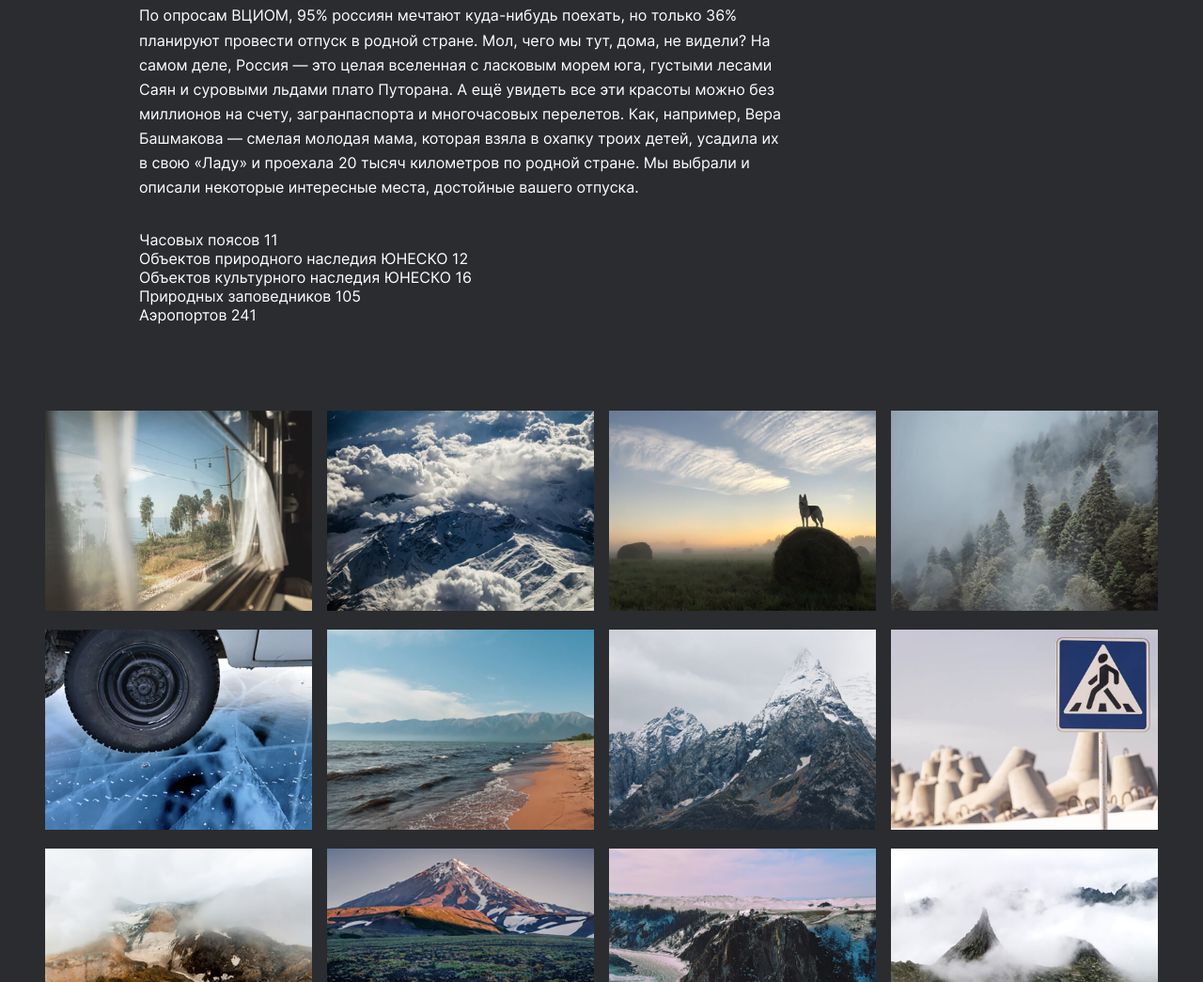
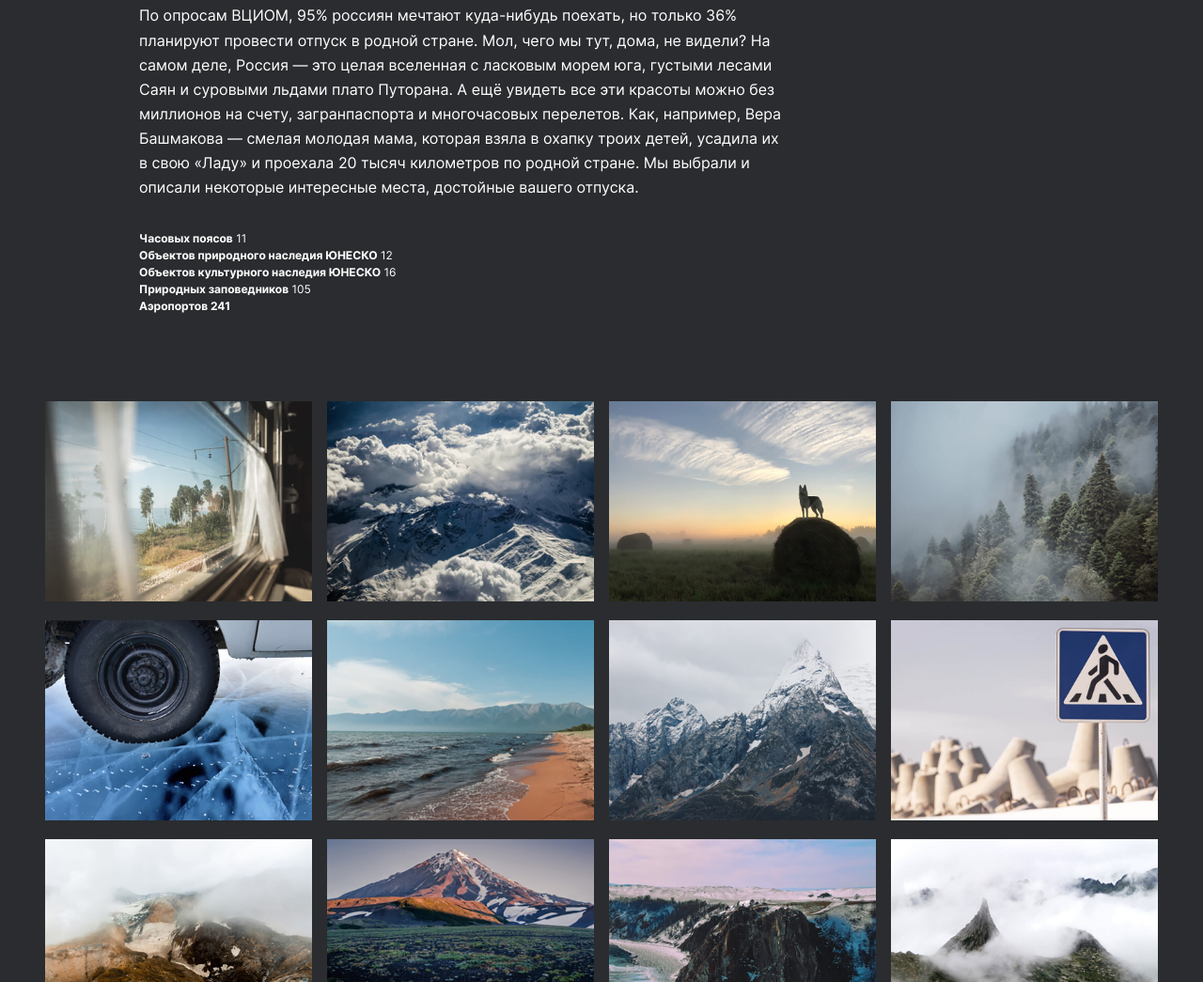
Before and after one commit to Vakulina/russian-travel, a plain HTML site: page index.html in a window 1280 px wide. Shown: the part 1353-2398 px from the top of the page at 94% size. Drawn offline with Linux system fonts and the light colour scheme.

Commit message:
fix: change font of intro__list

```diff
--- a/blocks/intro/__list/intro__list.css
+++ b/blocks/intro/__list/intro__list.css
@@ -2,4 +2,7 @@
   list-style: none;
   padding: 0;
   margin: 0;
+  font-size: 12px;
+  font-weight: 400;
+  line-height: 1.5;
 }
--- /dev/null
+++ b/blocks/page/__bold-text/page__bold-text.css
@@ -0,0 +1,3 @@
+.page__bold-text {
+  font-weight: 700;
+  }
--- a/index.html
+++ b/index.html
@@ -30,11 +30,11 @@
            отпуск в родной стране. Мол, чего мы тут, дома, не видели? На самом деле, Россия — это целая вселенная с ласковым морем юга, густыми лесами Саян и суровыми льдами плато Путорана. А ещё увидеть все эти красоты можно без миллионов на счету, загранпаспорта и многочасовых перелетов. Как, например, Вера Башмакова — смелая молодая мама, которая взяла в охапку троих детей, усадила их в свою «Ладу» и проехала 20 тысяч километров по родной стране.
           Мы выбрали и описали некоторые интересные места, достойные вашего отпуска.</p>
         <ul class="intro__list">
-          <li class="intro__item">Часовых поясов 11</li>
-          <li class="intro__item">Объектов природного наследия ЮНЕСКО 12</li>
-          <li class="intro__item">Объектов культурного наследия ЮНЕСКО 16</li>
-          <li class="intro__item">Природных заповедников 105</li>
-          <li class="intro__item">Аэропортов 241</li>
+          <li class="intro__item"><span class="page__bold-text">Часовых поясов</span> 11</li>
+          <li class="intro__item"><span class="page__bold-text">Объектов природного наследия ЮНЕСКО</span> 12</li>
+          <li class="intro__item"><span class="page__bold-text">Объектов культурного наследия ЮНЕСКО</span> 16</li>
+          <li class="intro__item"><span class="page__bold-text">Природных заповедников</span> 105</li>
+          <li class="intro__item"><span class="page__bold-text">Аэропортов 241</li>
         </ul>
       </section>
       <section class="gallery">
--- a/pages/index.css
+++ b/pages/index.css
@@ -36,3 +36,4 @@
 @import url("../blocks/navigation/navigation.css");
 @import url("../blocks/navigation/__link/navigation__link.css");
 @import url("../blocks/page/__link/page__link.css");
+@import url("../blocks/page/__bold-text/page__bold-text.css");
```
Also changed, not shown: blocks/intro/__text/intro__text.css (line endings or trailing spaces).
